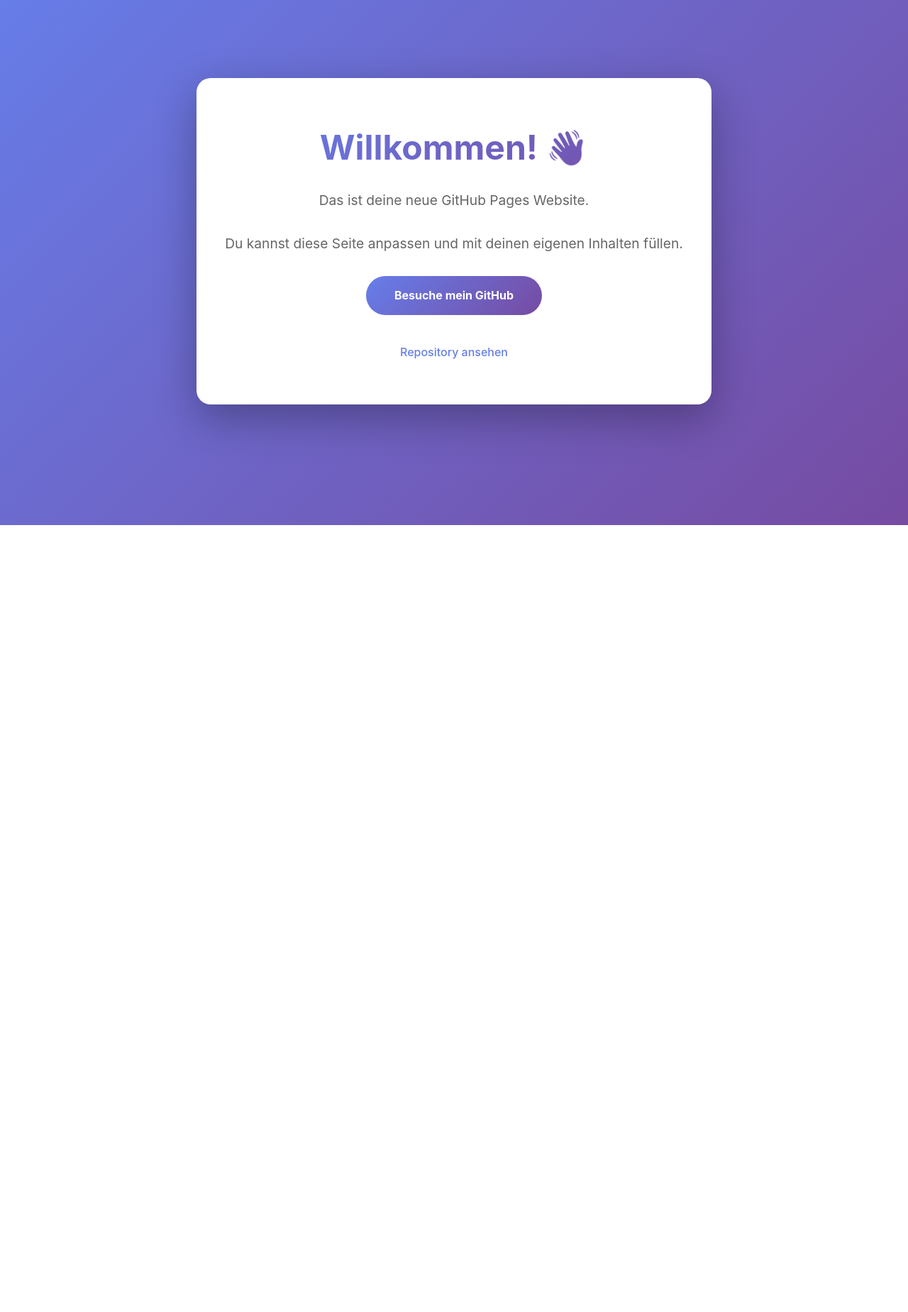
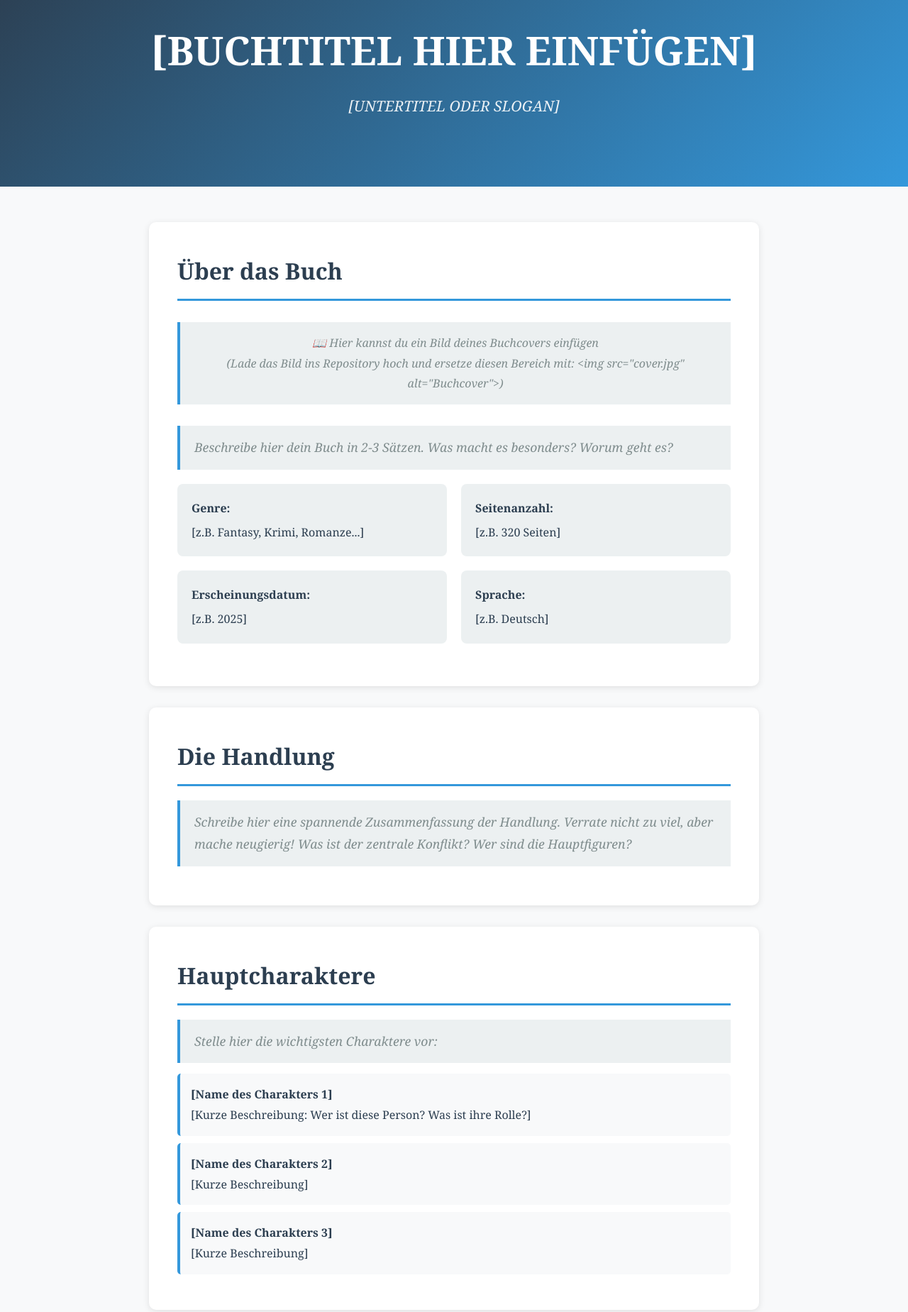
Before and after one commit to Lino-G2/Lino-G2.github.io, a plain HTML site: page index.html in a window 1280 px wide. Shown: the part 60-1909 px from the top of the page at 71% size. Before the commit the page ends 800 px from the top, so only its background shows below. Drawn offline with Linux system fonts and the light colour scheme.

Commit message:
Add book template with sections to fill in

```diff
--- a/index.html
+++ b/index.html
@@ -3,7 +3,7 @@
 <head>
     <meta charset="UTF-8">
     <meta name="viewport" content="width=device-width, initial-scale=1.0">
-    <title>Willkommen auf meiner Website</title>
+    <title>Mein Buch - [BUCHTITEL HIER EINFÜGEN]</title>
     <style>
         * {
             margin: 0;
@@ -12,85 +12,281 @@
         }
 
         body {
-            font-family: -apple-system, BlinkMacSystemFont, 'Segoe UI', Roboto, Oxygen, Ubuntu, Cantarell, sans-serif;
-            line-height: 1.6;
-            color: #333;
-            background: linear-gradient(135deg, #667eea 0%, #764ba2 100%);
-            min-height: 100vh;
-            display: flex;
-            justify-content: center;
-            align-items: center;
+            font-family: 'Georgia', serif;
+            line-height: 1.8;
+            color: #2c3e50;
+            background: #f8f9fa;
+        }
+
+        header {
+            background: linear-gradient(135deg, #2c3e50 0%, #3498db 100%);
+            color: white;
+            padding: 80px 20px;
+            text-align: center;
+        }
+
+        header h1 {
+            font-size: 3.5rem;
+            margin-bottom: 10px;
+            font-weight: bold;
+        }
+
+        header .subtitle {
+            font-size: 1.3rem;
+            opacity: 0.9;
+            font-style: italic;
+        }
+
+        .container {
+            max-width: 900px;
+            margin: 0 auto;
             padding: 20px;
         }
 
-        .container {
+        section {
             background: white;
-            border-radius: 20px;
-            box-shadow: 0 20px 60px rgba(0,0,0,0.3);
-            padding: 60px 40px;
-            max-width: 800px;
-            text-align: center;
+            margin: 30px 0;
+            padding: 40px;
+            border-radius: 10px;
+            box-shadow: 0 2px 10px rgba(0,0,0,0.1);
         }
 
-        h1 {
-            font-size: 3rem;
+        h2 {
+            color: #2c3e50;
+            font-size: 2rem;
             margin-bottom: 20px;
-            background: linear-gradient(135deg, #667eea 0%, #764ba2 100%);
-            -webkit-background-clip: text;
-            -webkit-text-fill-color: transparent;
-            background-clip: text;
+            padding-bottom: 10px;
+            border-bottom: 3px solid #3498db;
+        }
+
+        h3 {
+            color: #34495e;
+            font-size: 1.5rem;
+            margin: 25px 0 15px 0;
         }
 
         p {
-            font-size: 1.2rem;
-            color: #666;
-            margin-bottom: 30px;
+            margin-bottom: 15px;
+            font-size: 1.1rem;
         }
 
-        .button {
+        .book-cover {
+            text-align: center;
+            margin: 30px 0;
+        }
+
+        .book-cover img {
+            max-width: 300px;
+            border-radius: 10px;
+            box-shadow: 0 10px 30px rgba(0,0,0,0.3);
+        }
+
+        .placeholder {
+            background: #ecf0f1;
+            border-left: 4px solid #3498db;
+            padding: 15px 20px;
+            margin: 15px 0;
+            font-style: italic;
+            color: #7f8c8d;
+        }
+
+        .info-grid {
+            display: grid;
+            grid-template-columns: repeat(auto-fit, minmax(250px, 1fr));
+            gap: 20px;
+            margin: 20px 0;
+        }
+
+        .info-box {
+            background: #ecf0f1;
+            padding: 20px;
+            border-radius: 8px;
+        }
+
+        .info-box strong {
+            color: #2c3e50;
+            display: block;
+            margin-bottom: 5px;
+        }
+
+        .cta-button {
             display: inline-block;
+            background: #3498db;
+            color: white;
             padding: 15px 40px;
-            background: linear-gradient(135deg, #667eea 0%, #764ba2 100%);
-            color: white;
             text-decoration: none;
             border-radius: 50px;
             font-weight: bold;
-            transition: transform 0.3s ease, box-shadow 0.3s ease;
+            margin: 20px 10px 10px 0;
+            transition: all 0.3s ease;
         }
 
-        .button:hover {
+        .cta-button:hover {
+            background: #2980b9;
             transform: translateY(-2px);
-            box-shadow: 0 10px 20px rgba(0,0,0,0.2);
+            box-shadow: 0 5px 15px rgba(0,0,0,0.2);
         }
 
-        .social-links {
-            margin-top: 40px;
+        .character-list {
+            list-style: none;
+            padding: 0;
         }
 
-        .social-links a {
-            display: inline-block;
-            margin: 0 10px;
-            color: #667eea;
-            text-decoration: none;
-            font-weight: 500;
-            transition: color 0.3s ease;
+        .character-list li {
+            background: #f8f9fa;
+            padding: 15px;
+            margin: 10px 0;
+            border-radius: 5px;
+            border-left: 4px solid #3498db;
         }
 
-        .social-links a:hover {
-            color: #764ba2;
+        footer {
+            background: #2c3e50;
+            color: white;
+            text-align: center;
+            padding: 30px 20px;
+            margin-top: 50px;
+        }
+
+        footer a {
+            color: #3498db;
+            text-decoration: none;
+        }
+
+        footer a:hover {
+            text-decoration: underline;
         }
     </style>
 </head>
 <body>
+    <header>
+        <h1>[BUCHTITEL HIER EINFÜGEN]</h1>
+        <p class="subtitle">[UNTERTITEL ODER SLOGAN]</p>
+    </header>
+
     <div class="container">
-        <h1>Willkommen! 👋</h1>
-        <p>Das ist deine neue GitHub Pages Website.</p>
-        <p>Du kannst diese Seite anpassen und mit deinen eigenen Inhalten füllen.</p>
-        <a href="https://github.com/Lino-G2" class="button">Besuche mein GitHub</a>
+        <!-- Über das Buch -->
+        <section id="ueber">
+            <h2>Über das Buch</h2>
 
-        <div class="social-links">
-            <a href="https://github.com/Lino-G2/Lino-G2.github.io">Repository ansehen</a>
-        </div>
+            <div class="book-cover">
+                <div class="placeholder">
+                    📖 Hier kannst du ein Bild deines Buchcovers einfügen<br>
+                    (Lade das Bild ins Repository hoch und ersetze diesen Bereich mit: &lt;img src="cover.jpg" alt="Buchcover"&gt;)
+                </div>
+            </div>
+
+            <p class="placeholder">
+                Beschreibe hier dein Buch in 2-3 Sätzen. Was macht es besonders? Worum geht es?
+            </p>
+
+            <div class="info-grid">
+                <div class="info-box">
+                    <strong>Genre:</strong>
+                    [z.B. Fantasy, Krimi, Romanze...]
+                </div>
+                <div class="info-box">
+                    <strong>Seitenanzahl:</strong>
+                    [z.B. 320 Seiten]
+                </div>
+                <div class="info-box">
+                    <strong>Erscheinungsdatum:</strong>
+                    [z.B. 2025]
+                </div>
+                <div class="info-box">
+                    <strong>Sprache:</strong>
+                    [z.B. Deutsch]
+                </div>
+            </div>
+        </section>
+
+        <!-- Handlung -->
+        <section id="handlung">
+            <h2>Die Handlung</h2>
+            <p class="placeholder">
+                Schreibe hier eine spannende Zusammenfassung der Handlung. Verrate nicht zu viel, aber mache neugierig!
+                Was ist der zentrale Konflikt? Wer sind die Hauptfiguren?
+            </p>
+        </section>
+
+        <!-- Charaktere -->
+        <section id="charaktere">
+            <h2>Hauptcharaktere</h2>
+            <p class="placeholder">
+                Stelle hier die wichtigsten Charaktere vor:
+            </p>
+
+            <ul class="character-list">
+                <li>
+                    <strong>[Name des Charakters 1]</strong><br>
+                    [Kurze Beschreibung: Wer ist diese Person? Was ist ihre Rolle?]
+                </li>
+                <li>
+                    <strong>[Name des Charakters 2]</strong><br>
+                    [Kurze Beschreibung]
+                </li>
+                <li>
+                    <strong>[Name des Charakters 3]</strong><br>
+                    [Kurze Beschreibung]
+                </li>
+            </ul>
+        </section>
+
+        <!-- Leseprobe -->
+        <section id="leseprobe">
+            <h2>Leseprobe</h2>
+            <p class="placeholder">
+                Füge hier einen spannenden Ausschnitt aus deinem Buch ein. Das erste Kapitel oder eine besonders
+                packende Szene funktioniert gut, um Leser zu fesseln.
+            </p>
+
+            <p class="placeholder">
+                "[Hier kommt der Text deiner Leseprobe...]"<br><br>
+                Du kannst mehrere Absätze einfügen, formatiere sie mit &lt;p&gt; Tags.
+            </p>
+        </section>
+
+        <!-- Über den Autor -->
+        <section id="autor">
+            <h2>Über den Autor</h2>
+            <p class="placeholder">
+                Erzähle etwas über dich! Was hat dich inspiriert, dieses Buch zu schreiben?
+                Hast du schon andere Bücher geschrieben? Was sind deine Interessen?
+            </p>
+        </section>
+
+        <!-- Kaufen/Lesen -->
+        <section id="kaufen">
+            <h2>Das Buch erhalten</h2>
+            <p>Interessiert? Hier kannst du das Buch lesen oder kaufen:</p>
+
+            <div class="placeholder">
+                Füge hier Links zu Verkaufsplattformen hinzu, z.B.:
+            </div>
+
+            <a href="#" class="cta-button">📚 Bei Amazon kaufen</a>
+            <a href="#" class="cta-button">📖 Bei Thalia kaufen</a>
+            <a href="#" class="cta-button">💻 E-Book herunterladen</a>
+        </section>
+
+        <!-- Kontakt -->
+        <section id="kontakt">
+            <h2>Kontakt & Social Media</h2>
+            <p class="placeholder">
+                Möchtest du in Kontakt bleiben? Folge mir auf:
+            </p>
+
+            <p>
+                <a href="https://github.com/Lino-G2" class="cta-button">GitHub</a>
+                <a href="#" class="cta-button">Instagram</a>
+                <a href="#" class="cta-button">Email</a>
+            </p>
+        </section>
     </div>
+
+    <footer>
+        <p>&copy; 2025 [DEIN NAME]. Alle Rechte vorbehalten.</p>
+        <p><a href="https://github.com/Lino-G2/Lino-G2.github.io">Website auf GitHub</a></p>
+    </footer>
 </body>
 </html>
```
